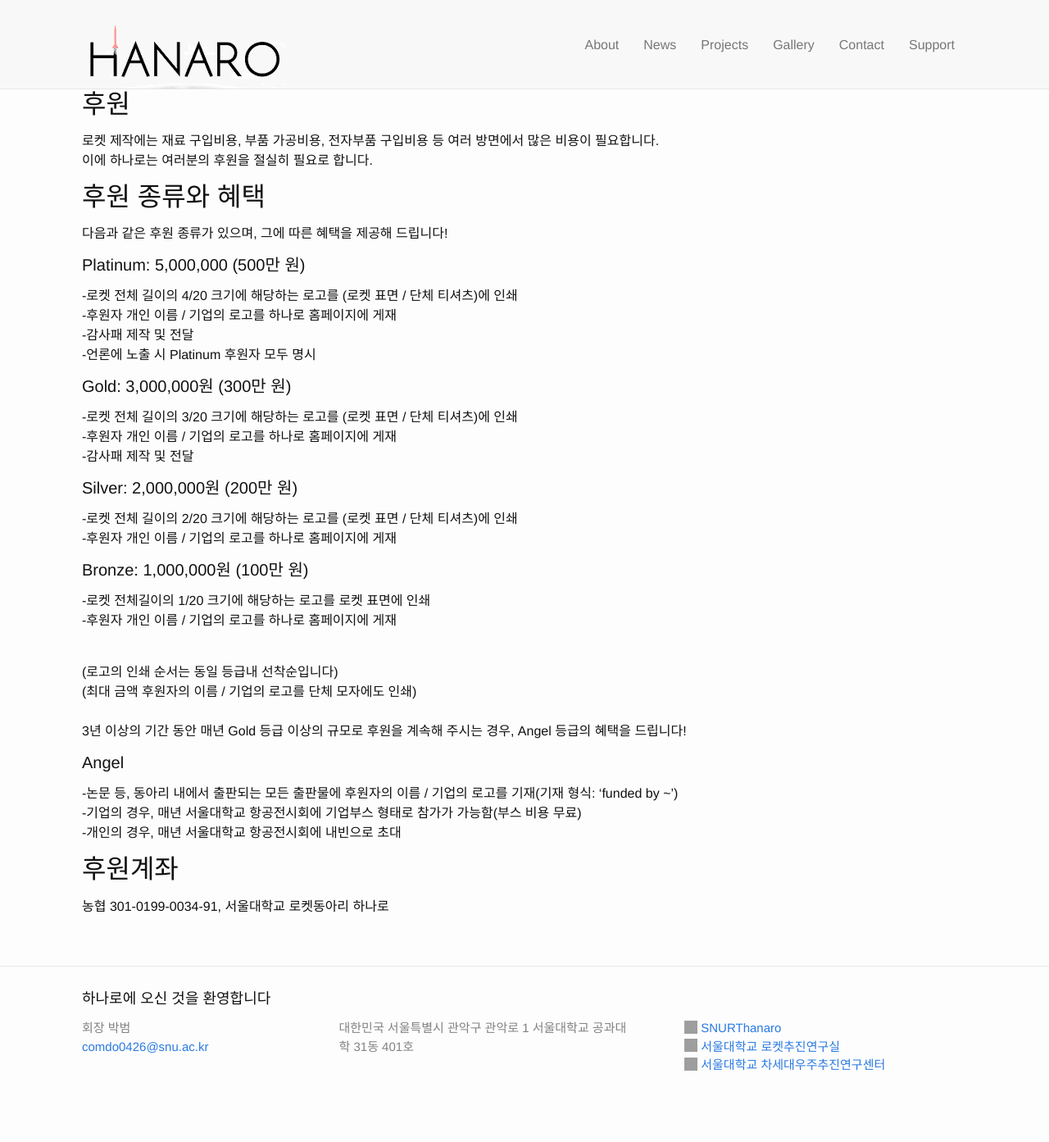
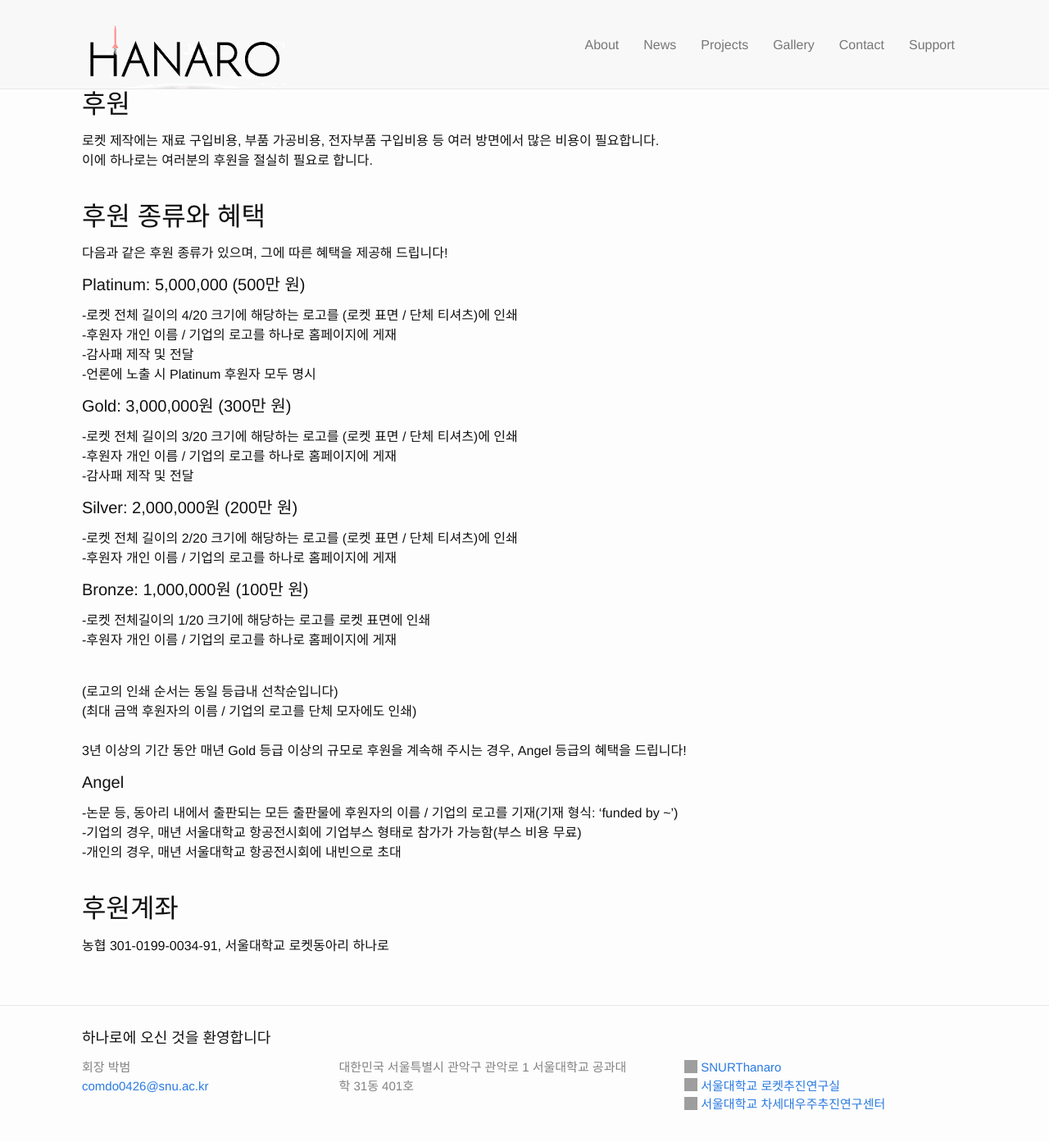
Before and after one commit to Hanaro2021/hanaro.github.io, a Jekyll site: the page built from _pages/6.support.md, in a window 1280 px wide. Shown: the top 1393 px of the page at 82% size. Built offline with Jekyll 4.4.1, drawn with Linux system fonts in a browser that asks for light colours; nearby versions of some CDN libraries; grey boxes are pictures that could not be loaded.

Commit message:
Update 6.support.md

```diff
--- a/_pages/6.support.md
+++ b/_pages/6.support.md
@@ -5,8 +5,7 @@
 ---
 ## 후원
 로켓 제작에는 재료 구입비용, 부품 가공비용, 전자부품 구입비용 등 여러 방면에서 많은 비용이 필요합니다. <br/>
-이에 하나로는 여러분의 후원을 절실히 필요로 합니다.<br/>
-
+이에 하나로는 여러분의 후원을 절실히 필요로 합니다.<br/><br/>
 
 ## 후원 종류와 혜택<br/>
 다음과 같은 후원 종류가 있으며, 그에 따른 혜택을 제공해 드립니다!<br/>
@@ -39,7 +38,6 @@
 -논문 등, 동아리 내에서 출판되는 모든 출판물에 후원자의 이름 / 기업의 로고를 기재(기재 형식: ‘funded by ~’)<br/>
 -기업의 경우, 매년 서울대학교 항공전시회에 기업부스 형태로 참가가 가능함(부스 비용 무료)<br/>
 -개인의 경우, 매년 서울대학교 항공전시회에 내빈으로 초대
-<br/>
-
+<br/><br/>
 ## 후원계좌<br/>
 농협 301-0199-0034-91, 서울대학교 로켓동아리 하나로
```
